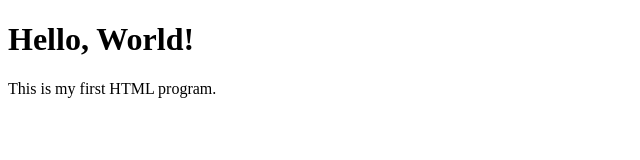
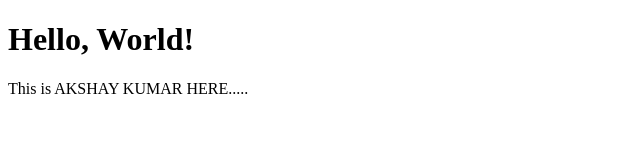
Before and after one commit to akshay5355/CODESOFT, a plain HTML site: page index.html in a window 1280 px wide. Shown: the full height of the page, 0-640 px from the left. Drawn offline with Linux system fonts and the light colour scheme.

Commit message:
Update index.html

```diff
--- a/index.html
+++ b/index.html
@@ -5,6 +5,6 @@
 </head>
 <body>
     <h1>Hello, World!</h1>
-    <p>This is my first HTML program.</p>
+    <p>This is AKSHAY KUMAR HERE.....</p>
 </body>
 </html>
```
